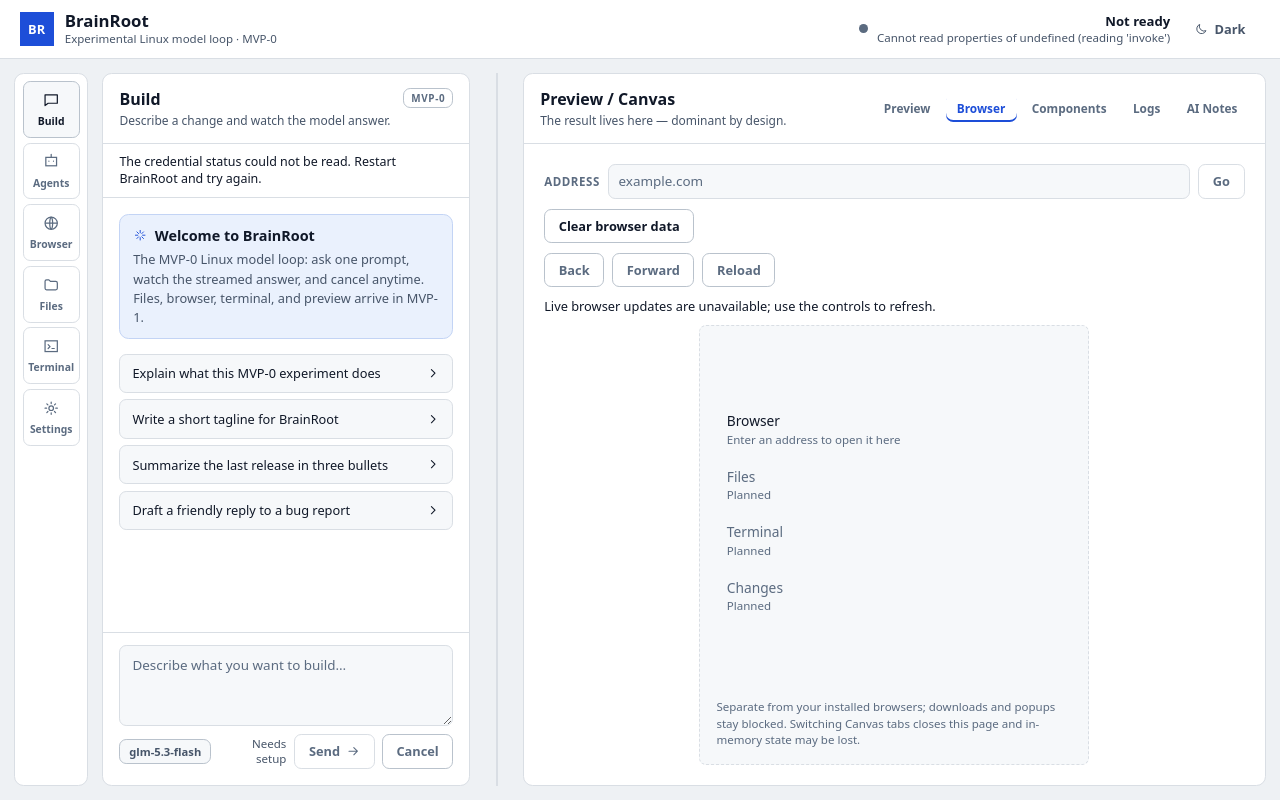
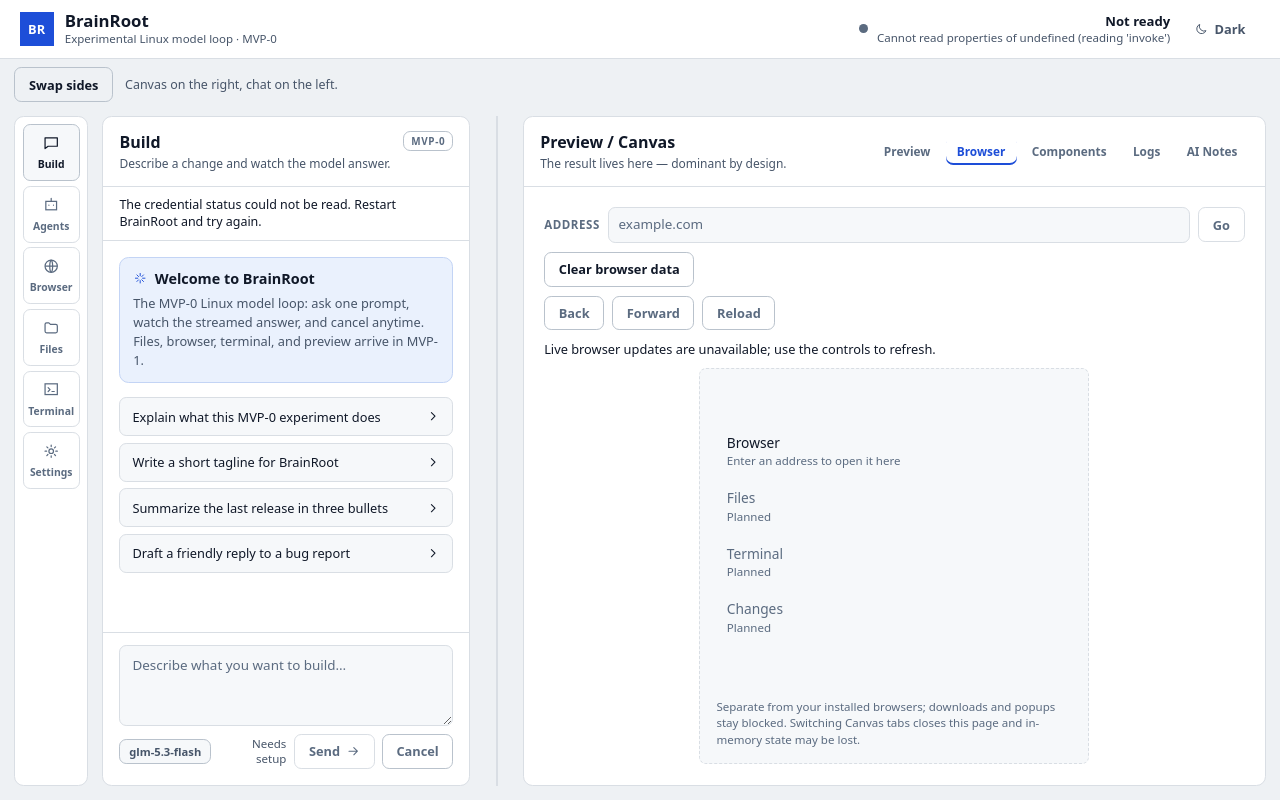
Before and after one commit to AlexandreZanata/brain-root-idea, a Svelte app: page / in a window 1280 px wide. Built offline with nearby package versions, Linux system fonts and the light colour scheme.

Commit message:
feat(canvas): add explicit Canvas/chat side swap (refs #115)

```diff
--- a/src/App.svelte
+++ b/src/App.svelte
@@ -20,6 +20,7 @@
   import { acceptsEvent, taskStatus } from "./presentation";
   import { createStreamBuffer } from "./streamBuffer";
   import AppHeader from "./lib/AppHeader.svelte";
+  import Button from "./lib/Button.svelte";
   import CanvasPanel from "./lib/CanvasPanel.svelte";
   import ConversationPanel from "./lib/ConversationPanel.svelte";
   import PanelResizer from "./lib/PanelResizer.svelte";
@@ -80,6 +81,14 @@
   );
   let agentWidth = $state(368);
   let clampedAgentWidth = $derived(clampPanelWidth(agentWidth, 280, 560));
+  let canvasOnLeft = $state(false);
+  let sideNote = $derived(
+    canvasOnLeft ? "Canvas on the left, chat on the right." : "Canvas on the right, chat on the left."
+  );
+
+  function toggleSides() {
+    canvasOnLeft = !canvasOnLeft;
+  }
 
   $effect(() => {
     if (agentWidth !== clampedAgentWidth) {
@@ -301,7 +310,11 @@
 
 <main class="app">
   <AppHeader {healthState} {detail} {theme} ontoggle={toggleTheme} />
-  <div class="workspace" style="--agent-width: {clampedAgentWidth}px">
+  <div class="workspace-bar">
+    <Button variant="secondary" onclick={toggleSides}>Swap sides</Button>
+    <p class="workspace-side-note" role="status">{sideNote}</p>
+  </div>
+  <div class="workspace" class:canvas-left={canvasOnLeft} style="--agent-width: {clampedAgentWidth}px">
     <WorkspaceRail sections={railSections} />
     <ConversationPanel
       {setupMessage}
@@ -322,7 +335,7 @@
 <style>
   .app {
     display: grid;
-    grid-template-rows: auto minmax(0, 1fr);
+    grid-template-rows: auto auto minmax(0, 1fr);
     height: 100vh;
   }
 
@@ -332,6 +345,37 @@
     gap: 0.9rem;
     padding: 0.9rem;
     min-height: 0;
+  }
+
+  /* Swap sides without remounting Canvas: DOM order stays
+     rail → chat → resizer → Canvas, so component and WebView
+     instances survive the toggle. Only visual order changes. */
+  .workspace > :global(.br-rail) {
+    order: 1;
+  }
+
+  .workspace > :global(.agent) {
+    order: 2;
+  }
+
+  .workspace > :global(.br-resizer) {
+    order: 3;
+  }
+
+  .workspace > :global(.canvas) {
+    order: 4;
+  }
+
+  .workspace.canvas-left {
+    grid-template-columns: 4.6rem minmax(0, 1fr) auto var(--agent-width, 23rem);
+  }
+
+  .workspace.canvas-left > :global(.agent) {
+    order: 4;
+  }
+
+  .workspace.canvas-left > :global(.canvas) {
+    order: 2;
   }
 
   @media (max-width: 1080px) {
```
Also changed, not shown: src/lib/theme.css.
